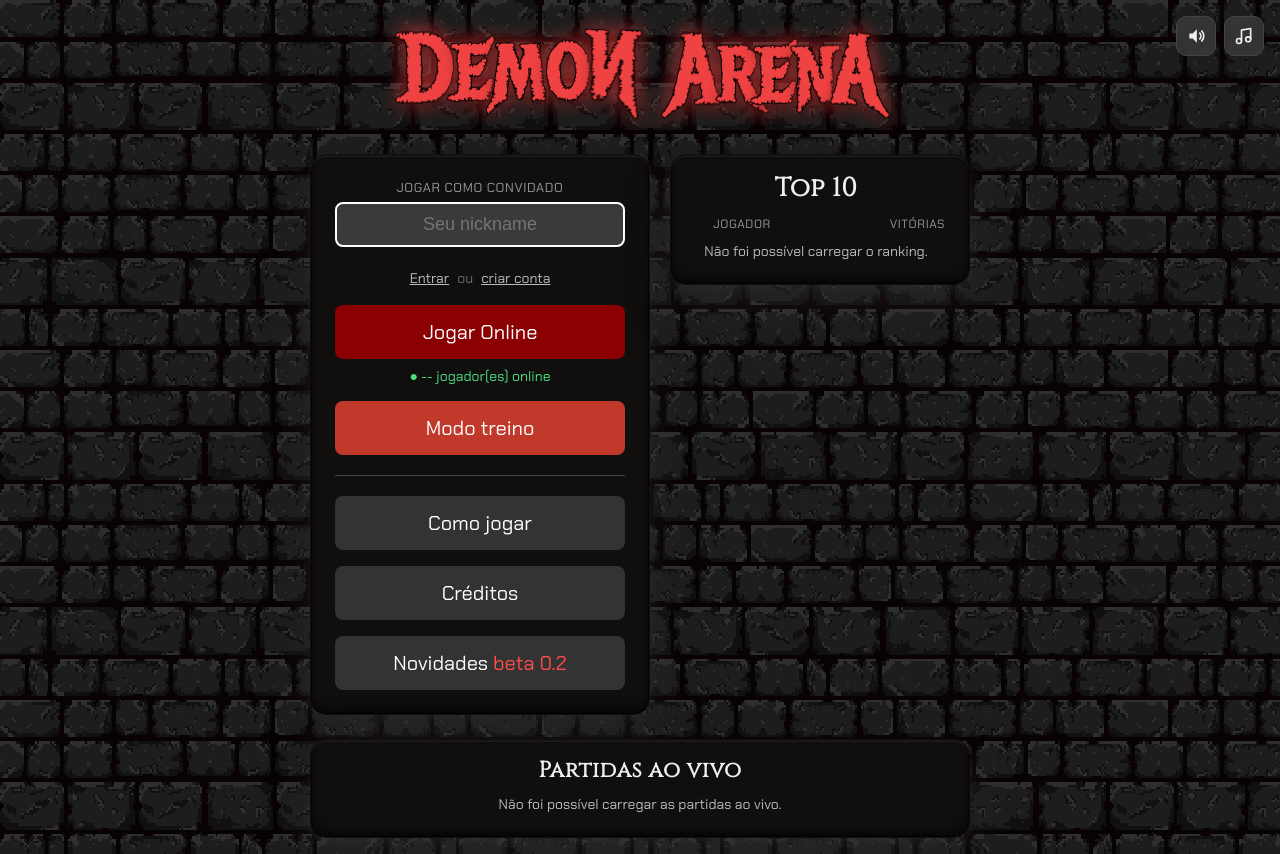
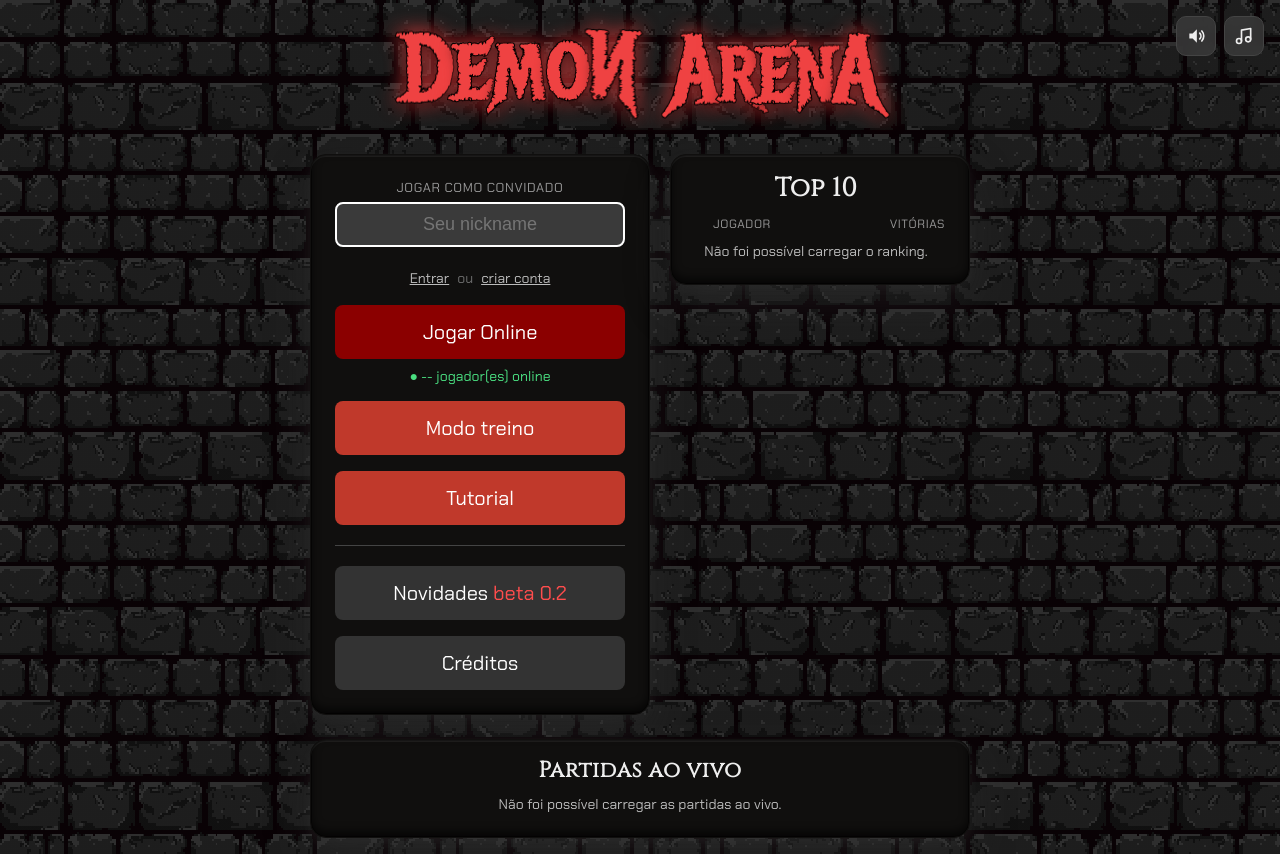
Before and after one commit to Deustavo/arena-pvp, a website with bundled scripts: page public/index.html in a window 1280 px wide. Built offline with nearby package versions, Linux system fonts and the light colour scheme; files whose address does not match are found by name.

Commit message:
atualizando menu initial

```diff
--- a/public/css/style.css
+++ b/public/css/style.css
@@ -884,6 +884,7 @@
   #nicknameError.visible {
     visibility: visible;
   }
+  #menu button#btnHowToPlay,
   #menu button#btnBot {
     background: var(--cor-erro-forte);
   }
@@ -1863,7 +1864,6 @@
     border-top: 1px solid var(--cor-borda);
     margin: 4px 0;
   }
-  #menu button#btnHowToPlay,
   #menu button#btnCredits,
   #menu button#btnChangelog {
     background: var(--cor-superficie-forte);
--- a/public/index.html
+++ b/public/index.html
@@ -113,10 +113,10 @@
         <button id="btnOnline">Jogar Online</button>
         <div id="onlineCount" class="skeleton-loading">● <span id="onlineCountValue">--</span> jogador(es) online</div>
         <button id="btnBot">Modo treino</button>
+        <button id="btnHowToPlay">Tutorial</button>
         <hr id="menuDivider">
-        <button id="btnHowToPlay">Como jogar</button>
+        <button type="button" id="btnChangelog">Novidades <span id="menuVersion">beta 0.2</span></button>
         <button type="button" id="btnCredits">Créditos</button>
-        <button type="button" id="btnChangelog">Novidades <span id="menuVersion">beta 0.2</span></button>
       </div>
       <div id="rankingPanel">
         <h2>Top 10</h2>
```
